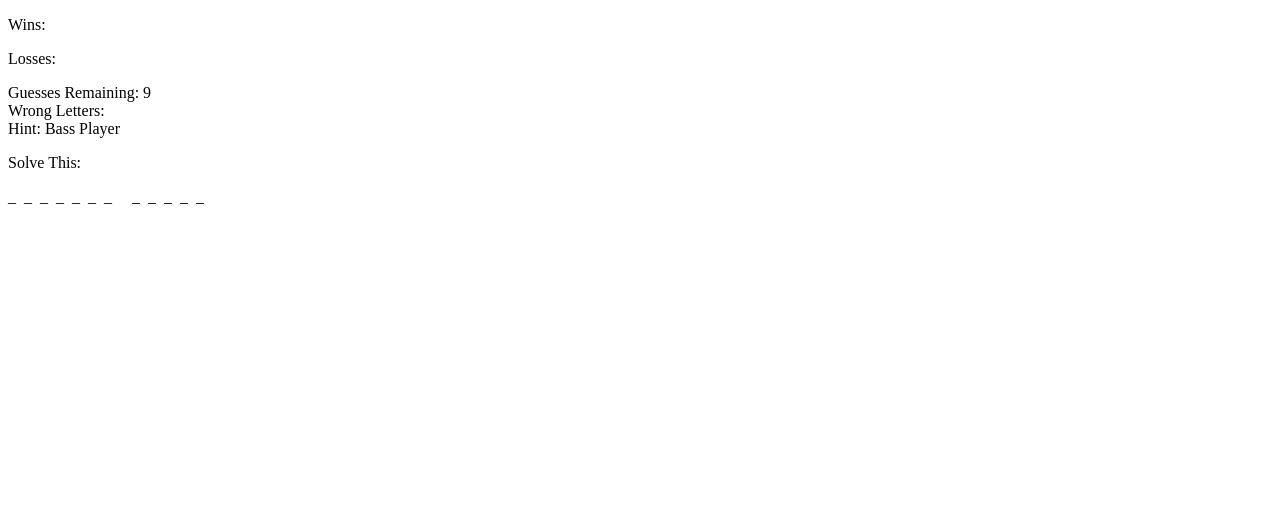
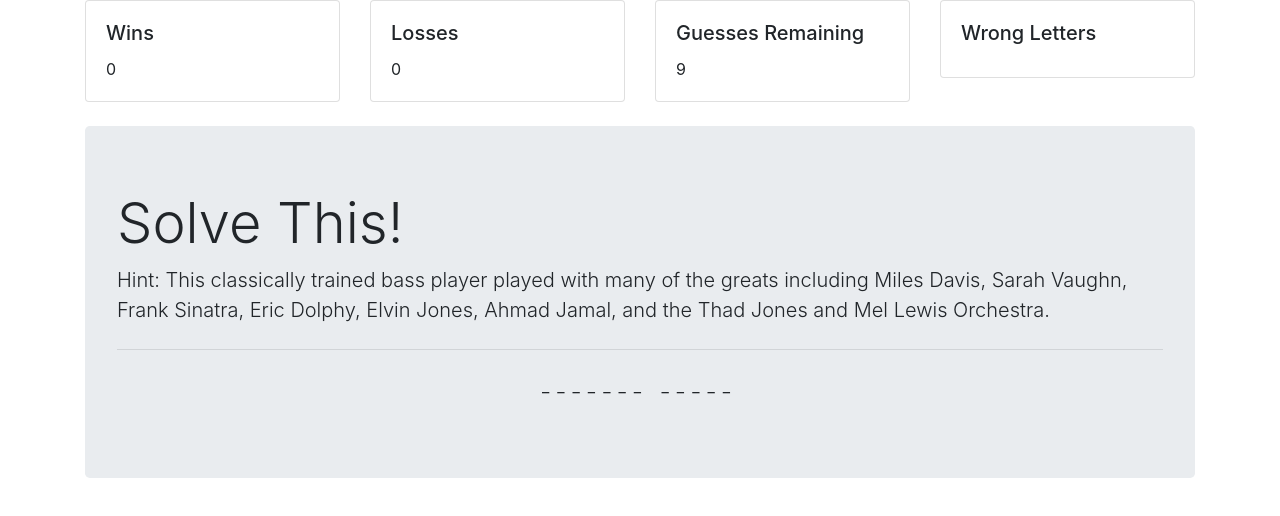
Before and after one commit to kmulqueen/Jazz-Hangman-Game, a plain HTML site: page index.html in a window 1280 px wide. Drawn offline with nearby package versions, Linux system fonts and the light colour scheme.

Commit message:
Last commit. Couldn't get certain capital letters to work so everything is lowercase. Also couldn't get the complete phrase to show upon win or loss.

```diff
--- a/assets/javascript/game.js
+++ b/assets/javascript/game.js
@@ -4,18 +4,17 @@ var infoBank = [
      pianoOne = {
          firstName: "Herbie",
          lastName: "Hancock",
-         personalHint: "Known for playing with Miles Davis and leading the Head Hunters."
+         personalHint: "Known for playing with Miles Davis and leading the Head Hunters.",
      },
      pianoTwo = {
          firstName: "Bill",
          lastName: "Evans",
-         personalHint: "Known for leading their own trio for and contributing to the record 'Kind of Blue'."
+         personalHint: "Known for leading his own trio for and contributing to the record 'Kind of Blue', everybody digs this guy."
      },
      pianoThree = {
          firstName: "Ahmad",
          lastName: "Jamal",
          personalHint: "Known for being very expressive with space and phrasing, Pete Rock sampled from this pianists version of 'I Love Music', to produce the beat for 'The World is Yours' by Nas."
-
      },
      pianoFour = {
          firstName: "Larry",
@@ -25,22 +24,22 @@ var infoBank = [
      bassOne = {
          firstName: "Reggie",
          lastName: "Workman",
-         personalHint: "Bass Player"
+         personalHint: "Bass Player known for playing with Wayne Shorter, John Coltrane, and the Jazz Messengers."
      },
      bassTwo = {
          firstName: "Ron",
          lastName: "Carter",
-         personalHint: "Bass Player"
+         personalHint: "Known more for his work with Miles Davis, this bass player also contributed the bass line for 'Verses From the Abstract' off of the record 'Low End Theory' from A Tribe Called Quest in 1991."
      },
      bassThree = {
          firstName: "Jimmy",
          lastName: "Garrison",
-         personalHint: "Bass Player"
+         personalHint: "Replacing Reggie Workman in John Coltrane's quartet, this lyrical bass player is featured on 'A Love Supreme' as well as many other Coltrane records."
      },
      bassFour = {
          firstName: "Richard",
          lastName: "Davis",
-         personalHint: "Bass Player"
+         personalHint: "This classically trained bass player played with many of the greats including Miles Davis, Sarah Vaughn, Frank Sinatra, Eric Dolphy, Elvin Jones, Ahmad Jamal, and the Thad Jones and Mel Lewis Orchestra."
      },
      drumsOne = {
          firstName: "Elvin",
@@ -55,12 +54,12 @@ var infoBank = [
      drumsThree = {
          firstName: "Billy",
          lastName: "Higgins",
-         personalHint: "This drummer is known for his ability to control a band with his ride cymbal and to not do anything too flashy. He was Lee Morgan's go-to drummer."
+         personalHint: "This drummer is known for being able to control a band with his ride cymbal as well as being very taseful. He was Lee Morgan's go-to drummer. He was also an active part in the avant-garde scene."
      },
      drumsFour = {
          firstName: "Max",
          lastName: "Roach",
-         personalHint: "Known as an extremely melodic drummer."
+         personalHint: "Known as an extremely melodic drummer, he was an integral part of the bebop era. His record 'Drums Unlimited' consists of several drum-only compositions."
      }
 ];
 
@@ -77,13 +76,14 @@ var wins = 0,
 
 
 // Creating a start game function. It randomly generates a new word to solve from the info bank and writes the string value to the document.
+alert("Press Any Key to Start!");
 
 function startGame(){
     //Set up new game
     guessCount = 9;
-    document.getElementById("guesses-remaining").textContent = "Guesses Remaining: " + guessCount;
+    document.getElementById("guesses-remaining").textContent = guessCount;
     wrongGuess = [];
-    document.getElementById("wrong-letters").textContent = "Wrong Letters: " + wrongGuess;
+    document.getElementById("wrong-letters").textContent = wrongGuess;
     userGuess = [];
     underScores = [];
 
@@ -107,46 +107,55 @@ function startGame(){
         document.getElementById("phrase").textContent = underScores.join("");
         document.getElementById("hint").textContent = "Hint: " + hint;
 
-        console.log(underScores);
-        console.log(word);
+
+
     };
+    console.log(word);
+};
 
-};
 
 // Getting users guess input
 document.onkeyup = function(event) {
-    userGuess = (event.key);
-    console.log(userGuess);
-    var word = newWord.firstName + " " + newWord.lastName;
+
+   if(event.keyCode >= 65 && event.keyCode <=90) {
+        userGuess = (event.key);
+   }
+
+    var word = newWord.firstName.toLowerCase() + " " + newWord.lastName.toLowerCase();
+    // console.log(word);
 
     // Determine wether the guess exists in the word or not
     if(word.indexOf(userGuess) > -1){
         for(var j = 0; j < word.length; j++){
-            // Letters that DON'T WORK for toLowerCase for some reason: w, b, e, l, j, g, h, c, m
+            // Letters that DON'T WORK for toLowerCase for some reason: w, b, e, l, j, g, h, c, m, and sometimes r.
             if(word[j].toLowerCase() === userGuess.toLowerCase()){
                 underScores[j] = word[j];
                 document.getElementById("phrase").textContent = underScores.join("");
             };
         }
-    } else {
+    } else if (underScores.indexOf(userGuess.toLowerCase()) === -1 && underScores.indexOf(userGuess.toUpperCase() === -1)) {
         wrongGuess.push(userGuess);
-        document.getElementById("wrong-letters").textContent = "Wrong Letters: " + wrongGuess;
+        document.getElementById("wrong-letters").textContent = wrongGuess;
         guessCount--;
-        document.getElementById("guesses-remaining").textContent = "Guesses remaining: " + guessCount;
+        document.getElementById("guesses-remaining").textContent = guessCount;
     };
+
     // Ending the game when guessCount = 0 (LOSS)
     if(guessCount === 0) {
         losses++;
-        document.getElementById("losses").textContent = "Losses: " + losses;
-        // document.getElementById("phrase").textContent = word; Trying to get the word to display when the user loses so they can see the answer.
+        document.getElementById("losses").textContent = losses;
+        // Trying to get the word to display when the user loses so they can see the answer. DOESN'T WORK.
+        document.getElementById("phrase").textContent = word;
         alert("You ran out of guesses!");
         // Restart Game
         startGame();
         // Ending the game when phrase is correct (WIN)
     } else if(underScores.join("") === word) {
+        wins++;
+        document.getElementById("wins").textContent = wins;
+        // Trying to get the word to display when the user wins so they can see the answer. DOESN'T WORK.
+        document.getElementById("phrase").textContent = word;
         alert("You win!");
-        wins++;
-        document.getElementById("wins").textContent = "Wins: " + wins;
         // Restart Game
         startGame();
     };
--- a/index.html
+++ b/index.html
@@ -1,49 +1,88 @@
 <!DOCTYPE html>
 <html lang="en">
+
 <head>
     <meta charset="UTF-8">
     <meta name="viewport" content="width=device-width, initial-scale=1.0">
     <meta http-equiv="X-UA-Compatible" content="ie=edge">
     <title>Jazz Hangman Game</title>
     <link rel="stylesheet" href="assets/css/reset.css">
+    <link rel="stylesheet" href="https://stackpath.bootstrapcdn.com/bootstrap/4.1.1/css/bootstrap.min.css" integrity="sha384-WskhaSGFgHYWDcbwN70/dfYBj47jz9qbsMId/iRN3ewGhXQFZCSftd1LZCfmhktB"
+        crossorigin="anonymous">
     <link rel="stylesheet" href="assets/css/style.css">
 </head>
+
 <body>
 
 
     <!-- <div id="instructions">
         <p>Instructions: Try and guess the phrase. They're all records or musicians relevant to jazz, mostly in the 1960's. Press any key to start!</p>
     </div> -->
+    <div class="container">
 
         <div id="game">
-
-        <div id="wins">
-            <p>Wins: </p>
+            <!-- Stats -->
+            <div class="row">
+                <!-- Wins -->
+                <div class="col-md-3">
+                    <div class="card">
+                        <div class="card-body">
+                            <h5 class="card-title">Wins</h5>
+                            <p class="card-text" id="wins">0</p>
                         </div>
-
-        <div id="losses">
-            <p>Losses: </p>
                     </div>
-
-        <div id="guesses-remaining">
-            <p>Guesses Remaining: </p>
                 </div>
-
-        <div id="wrong-letters">
-            <p>Wrong letters: </p>
+                <!-- Losses -->
+                <div class="col-md-3">
+                    <div class="card">
+                        <div class="card-body">
+                            <h5 class="card-title">Losses</h5>
+                            <p class="card-text" id="losses">0</p>
                         </div>
-
-        <div id="hint">
-            <p>Hint: </p>
                     </div>
-        <div id="solve-this">
-            <p>Solve This: </p>
-            <div id="phrase"></div>
+                </div>
+                <!-- Guesses Remaining -->
+                <div class="col-md-3">
+                    <div class="card">
+                        <div class="card-body">
+                            <h5 class="card-title">Guesses Remaining</h5>
+                            <p class="card-text" id="guesses-remaining"></p>
+                        </div>
+                    </div>
+                </div>
+                <!-- Wrong Letters -->
+                <div class="col-md-3">
+                    <div class="card">
+                        <div class="card-body">
+                            <h5 class="card-title">Wrong Letters</h5>
+                            <p class="card-text" id="wrong-letters"></p>
+                        </div>
+                    </div>
+                </div>
+            </div>
+            <br>
+            <!-- Puzzle -->
+            <div class="jumbotron">
+                    <h1 class="display-4">Solve This!</h1>
+                    <p class="lead" id="hint"></p>
+                    <hr class="my-4">
+                    <p id="phrase" class="text-center">Press any key to start!</p>
+                  </div>
+            <!-- Image -->
+            <div class="row">
+                <div class="col-md-6">
+                    <div class="image">
+                </div>
             </div>
 
 
             </div>
 
+
+        </div>
+    </div>
+
     <script src="./assets/javascript/game.js"></script>
 </body>
+
 </html>
```
Also changed, not shown: assets/css/style.css (line endings or trailing spaces). Lines whose indentation alone changed are shown as unchanged.
